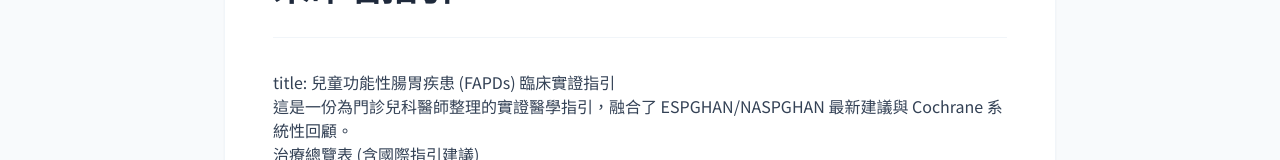
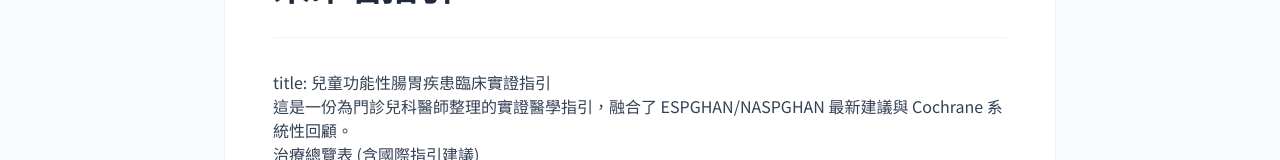
Before and after one commit to LukeHsiao-YC/smilecloudtw, an Astro site: page /guideline/fgid in a window 1280 px wide. Shown: the part 366-526 px from the top of the page. Built offline with nearby package versions, Linux system fonts and the light colour scheme; Astro itself is replaced by a stand-in of ours.

Commit message:
newadjust

```diff
--- a/src/content/guideline/FGID.md
+++ b/src/content/guideline/FGID.md
@@ -1,4 +1,4 @@
-title: 兒童功能性腸胃疾患 (FAPDs) 臨床實證指引
+title: 兒童功能性腸胃疾患臨床實證指引
 
 這是一份為門診兒科醫師整理的實證醫學指引，融合了 ESPGHAN/NASPGHAN 最新建議與 Cochrane 系統性回顧。
 
```
